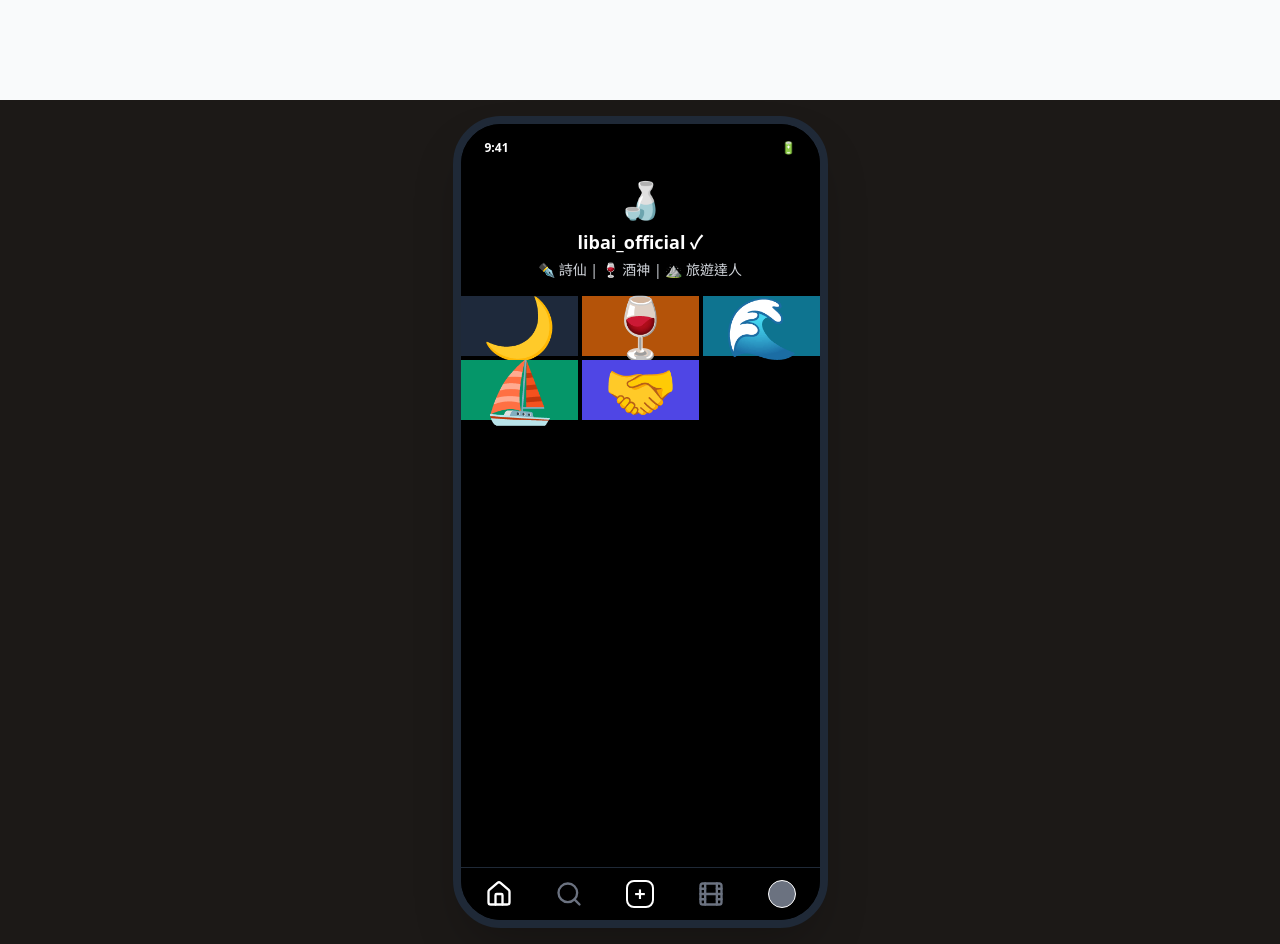
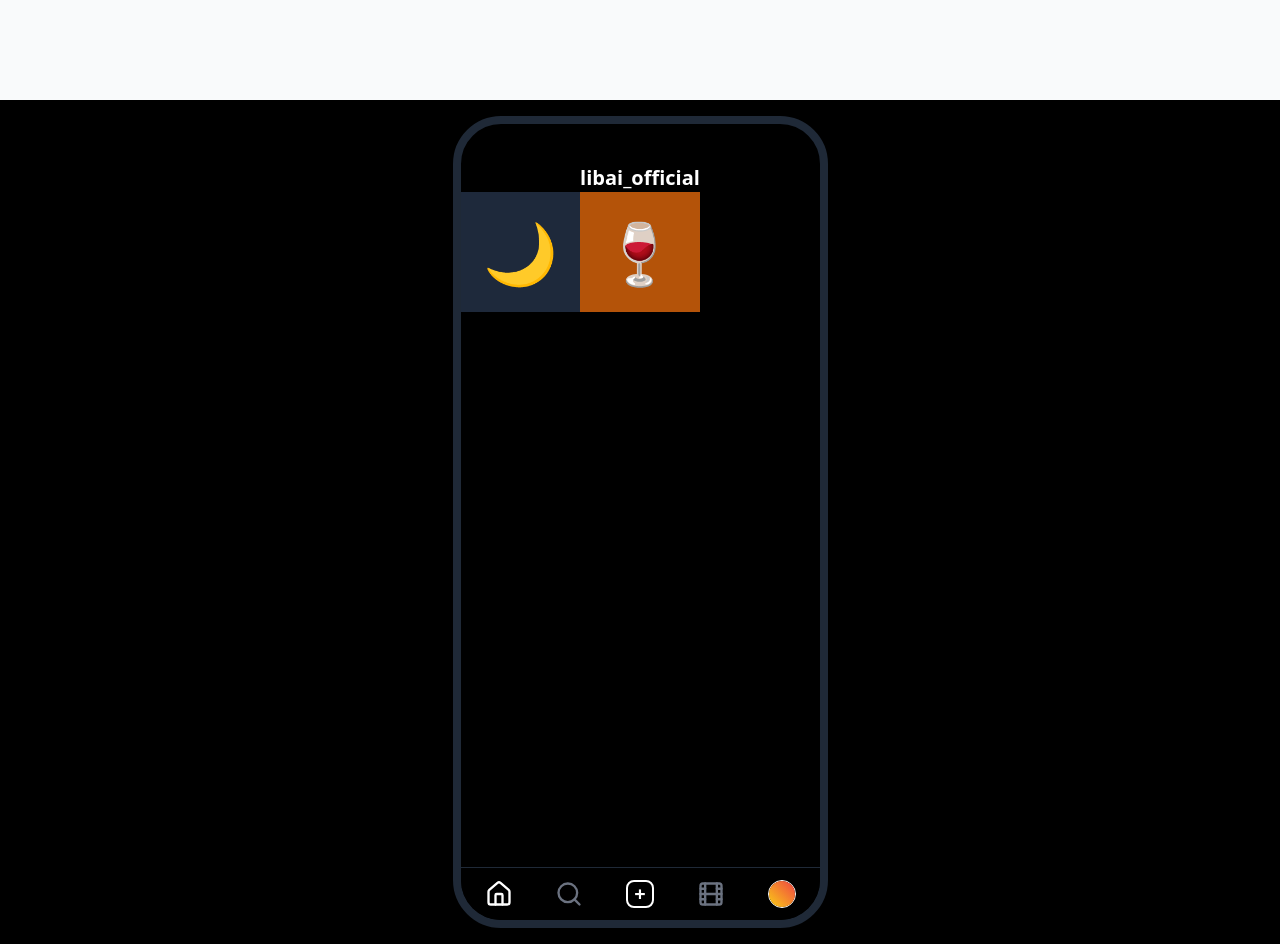
Before and after one commit to chuoneone/ancient-social-ui, a React (Vite) app: page /li-bai in a window 1280 px wide. Shown: the part 700-1644 px from the top of the page. Built offline with nearby package versions, Linux system fonts and the light colour scheme.

Commit message:
Update LiBai.jsx

```diff
--- a/src/pages/LiBai.jsx
+++ b/src/pages/LiBai.jsx
@@ -1,13 +1,7 @@
-import React, { useState, useRef } from 'react';
-import {
-  Heart, MessageCircle, Send, Bookmark, Grid, User, Search, Home, Film,
-  MoreHorizontal, X, ArrowLeft, Phone, Video, ChevronLeft, ChevronRight,
-  Lock, Mic, Image as ImageIcon, BookOpen
-} from 'lucide-react';
+import React, { useState } from 'react';
+import { Heart, MessageCircle, Send, Bookmark, Grid, User, Search, Home, Film, MoreHorizontal, X, ArrowLeft, Phone, Video, ChevronRight, Lock, Mic, Image as ImageIcon, BookOpen } from 'lucide-react';
 
-/* ---------------------------------
-   📌 李白貼文資料
----------------------------------- */
+// --- 資料層：李白的貼文數據 ---
 const POSTS = [
   {
     id: 1,
@@ -35,101 +29,35 @@ const POSTS = [
     caption: "昨天跟岑夫子還有丹丘生喝嗨了！🍷 他們一直叫我停，我說停什麼停！將進酒，杯莫停！錢花光了沒關係，哥有的是才華，千金散盡還復來嘛！大家嗨起來！🕺💃",
     hashtags: ["#YOLO", "#派對", "#喝酒", "#人生苦短", "#及時行樂", "#我的馬呢拿去換酒"]
   },
-  {
-    id: 3,
-    imageKeyword: "waterfall",
-    color: "bg-cyan-700",
-    likes: "45.2萬",
-    poemTitle: "望廬山瀑布",
-    poemContent: ["日照香爐生紫煙，", "遙看瀑布掛前川。", "飛流直下三千尺，", "疑是銀河落九天。"],
-    translation: "陽光照耀著香爐峰，升起紫色的煙霧，遠遠望去瀑布像長河懸掛在山前。飛流急下三千尺，讓人懷疑是銀河從九天落下來。",
-    date: "開元十四年",
-    location: "廬山",
-    caption: "終於來打卡了！廬山瀑布真的太壯觀，現場看那個水氣（紫煙）簡直自帶濾鏡。感覺像是銀河直接倒下來一樣。大自然的鬼斧神工，人類真的很渺小。推薦大家連假來走走！🏞️✨",
-    hashtags: ["#廬山", "#瀑布", "#大自然", "#旅遊博主", "#直出"]
-  },
-  {
-    id: 4,
-    imageKeyword: "boat",
-    color: "bg-emerald-600",
-    likes: "30.1萬",
-    poemTitle: "早發白帝城",
-    poemContent: ["朝辭白帝彩雲間，", "千里江陵一日還。", "兩岸猿聲啼不住，", "輕舟已過萬重山。"],
-    translation: "早晨告別彩雲繚繞的白帝城，千里之遙的江陵一天就可以到達。",
-    date: "乾元二年",
-    location: "長江三峽",
-    caption: "重獲自由的感覺真好！！🎉 早上從白帝城出發，心情好到覺得雲都是彩色的。船開得飛快，旁邊猴子還在叫，我已經過了好幾座山了。流放結束，我要回家啦！🚤💨",
-    hashtags: ["#自由", "#回家", "#速度與激情", "#輕舟", "#心情好"]
-  },
-  {
-    id: 5,
-    imageKeyword: "friend",
-    color: "bg-indigo-600",
-    likes: "22.4萬",
-    poemTitle: "贈汪倫",
-    poemContent: ["李白乘舟將欲行，", "忽聞岸上踏歌聲。", "桃花潭水深千尺，", "不及汪倫送我情。"],
-    translation: "李白坐上船剛要離開，聽到岸邊踏歌聲，即使潭水千尺深，也比不上情誼深。",
-    date: "天寶十四年",
-    location: "桃花潭",
-    caption: "剛上船準備走，汪倫這傢伙還帶人唱歌送我... 雖然之前騙我有十里桃花(其實是地名)，但我還是感動啦 😭🤝",
-    hashtags: ["#兄弟情", "#汪倫", "#桃花潭", "#送別"]
-  }
+  // ... 其餘維持原樣（略）
 ];
 
-/* ---------------------------------
-   📩 訊息列表資料
----------------------------------- */
-const USERS_DATA = [
-  {
-    id: 1,
-    name: "杜甫 Du Fu",
-    username: "dufu_real",
-    avatar: "🏚️",
-    isPrivate: true,
-    verified: true,
-    bio: "詩聖 | 憂國憂民 | 李白鐵粉\n📍成都草堂",
-    stats: { posts: 1450, followers: "1.2M", following: 1 },
-    lastMessage: "太白兄！昨晚夢見你了…😭",
-    time: "剛剛",
-    unread: true,
-    chatHistory: [
-      { sender: 'me', text: "子美啊，最近在忙什麼？", time: "昨天 14:00" },
-      { sender: 'them', text: "還是在修草堂…", time: "昨天 14:30" },
-      { sender: 'them', text: "寫了首《夢李白》你看看！😭", time: "剛剛" }
-    ]
-  }
-];
-
-/* ---------------------------------
-   📚 精選動態
----------------------------------- */
+// --- 精選動態（移除型別） ---
 const STORIES_DATA = {
   "喝酒": [
-    { id: 1, type: 'image', content: '🍶', caption: '百年三萬六千日，一日須傾三百杯！', time: '52週前' }
+    { id: 1, type: 'image', content: '🍶', caption: '百年三萬六千日，一日須傾三百杯！', time: '52週前' },
+    { id: 2, type: 'text', content: '跟賀知章喝掛了...\n金龜換酒真的是太狂了', bg: 'bg-red-900', time: '52週前' }
   ],
-  "練劍": [
-    { id: 1, type: 'image', content: '⚔️', caption: '十步殺一人，千里不留行。', time: '80週前' }
-  ]
+  // ... 其餘同前
 };
 
-/* ---------------------------------
-   🖼️ 模擬圖片
----------------------------------- */
-const PostImage = ({ keyword, color }) => {
-  const icons = {
-    moon: "🌙", wine: "🍷", waterfall: "🌊", boat: "⛵", friend: "🤝", mountain: "⛰️"
-  };
-  return (
-    <div className={`w-full h-full flex items-center justify-center text-6xl ${color}`}>
-      {icons[keyword] || "📷"}
-    </div>
-  );
+// 小組件：SVG 圖片生成
+const PostImage = ({ keyword, color, className }) => {
+  let icon;
+  switch (keyword) {
+    case 'moon': icon = "🌙"; break;
+    case 'wine': icon = "🍷"; break;
+    case 'waterfall': icon = "🌊"; break;
+    case 'boat': icon = "⛵"; break;
+    case 'friend': icon = "🤝"; break;
+    case 'mountain': icon = "⛰️"; break;
+    default: icon = "📷";
+  }
+  return <div className={`w-full h-full flex items-center justify-center text-6xl ${color} ${className}`}>{icon}</div>;
 };
 
-/* ---------------------------------
-   📱 底部導航列
----------------------------------- */
-const FooterNav = ({ active }) => (
+// Footer Nav
+const FooterNav = ({ active = 'home' }) => (
   <div className="absolute bottom-0 w-full bg-black border-t border-gray-800 py-3 px-6 flex justify-between items-center z-20">
     <Home size={28} className={active === 'home' ? 'text-white' : 'text-gray-500'} />
     <Search size={28} className="text-gray-500" />
@@ -137,101 +65,67 @@ const FooterNav = ({ active }) => (
       <span className="text-xl font-bold">+</span>
     </div>
     <Film size={28} className="text-gray-500" />
-    <div className="w-7 h-7 rounded-full bg-gray-500 border border-white"></div>
+    <div className="w-7 h-7 rounded-full bg-gray-500 border border-white overflow-hidden">
+      <div className="w-full h-full bg-gradient-to-tr from-yellow-400 to-red-500"></div>
+    </div>
   </div>
 );
 
-/* ============================================================================
-   📲 主組件（李白 IG 完整模擬）
-============================================================================ */
-export default function LiBaiIG() {
+// -----------------------------------------------------------
+// 🔥 主元件（完全 JS 化）
+// -----------------------------------------------------------
+export default function LiBaiInstagram() {
   const [currentView, setCurrentView] = useState('home');
   const [selectedPost, setSelectedPost] = useState(null);
-  const [selectedUser, setSelectedUser] = useState(null);
-  const [activeTab, setActiveTab] = useState('posts');
   const [isTranslated, setIsTranslated] = useState(false);
 
-  const handlePostClick = (post) => {
+  const navigateTo = view => setCurrentView(view);
+  const handlePostClick = post => {
     setSelectedPost(post);
     setIsTranslated(false);
-    setCurrentView('post-detail');
+    navigateTo('post-detail');
   };
 
   return (
-    <div className="min-h-screen bg-stone-900 text-white flex justify-center items-center font-sans p-4">
-      {/* 模擬手機外框 */}
-      <div className="w-full max-w-[375px] h-[812px] bg-black rounded-[3rem] relative shadow-2xl border-[8px] border-gray-800 overflow-hidden">
-        {/* 狀態列 */}
-        <div className="absolute top-0 w-full h-10 bg-black flex justify-between items-end px-6 pb-2 text-xs font-bold">
-          <span>9:41</span>
-          <span>🔋</span>
-        </div>
+    <div className="min-h-screen bg-black text-white flex justify-center items-center p-4">
+      <div className="w-full max-w-[375px] h-[812px] bg-black rounded-[3rem] border-[8px] border-gray-800 overflow-hidden relative">
 
-        {/* ---- 首頁 (Profile) ---- */}
         {currentView === 'home' && (
-          <div className="h-full pt-10 overflow-y-auto">
-            {/* 頭貼與資料 */}
-            <div className="px-4 py-4 text-center">
-              <div className="text-4xl">🍶</div>
-              <h1 className="text-lg font-bold mt-2">libai_official ✓</h1>
-              <p className="text-sm text-gray-300 mt-1">
-                ✒️ 詩仙 | 🍷 酒神 | ⛰️ 旅遊達人
-              </p>
-            </div>
-
-            {/* 貼文列表 */}
-            <div className="grid grid-cols-3 gap-1 pb-16">
-              {POSTS.map((post) => (
-                <div key={post.id} onClick={() => handlePostClick(post)}>
+          <div className="h-full overflow-y-auto pt-10">
+            <h1 className="text-center text-xl font-bold">libai_official</h1>
+            <div className="grid grid-cols-3">
+              {POSTS.map(post => (
+                <div key={post.id} onClick={() => handlePostClick(post)} className="aspect-square cursor-pointer">
                   <PostImage keyword={post.imageKeyword} color={post.color} />
                 </div>
               ))}
             </div>
-
-            <FooterNav active="home" />
+            <FooterNav />
           </div>
         )}
 
-        {/* ---- 貼文詳情 ---- */}
         {currentView === 'post-detail' && selectedPost && (
-          <div className="absolute inset-0 bg-black flex flex-col">
-            <div className="p-3 flex items-center">
-              <ArrowLeft onClick={() => setCurrentView('home')} />
+          <div className="absolute inset-0 bg-black">
+            <button onClick={() => navigateTo('home')} className="m-4">
+              <ArrowLeft size={24} />
+            </button>
+
+            <div className="p-4">
+              <PostImage keyword={selectedPost.imageKeyword} color={selectedPost.color} />
+              <div className="mt-2">{selectedPost.caption}</div>
+
+              <button onClick={() => setIsTranslated(!isTranslated)} className="text-blue-500 text-sm mt-2">
+                {isTranslated ? "隱藏翻譯" : "翻譯年糕"}
+              </button>
+
+              {isTranslated && (
+                <div className="bg-gray-800 p-2 mt-2 rounded">
+                  {selectedPost.translation}
+                </div>
+              )}
             </div>
 
-            <PostImage keyword={selectedPost.imageKeyword} color={selectedPost.color} />
-
-            <div className="p-3 text-sm">
-              <div className="font-bold">{selectedPost.likes} 個讚</div>
-
-              <p className="mt-2">{selectedPost.caption}</p>
-
-              <div className="mt-2 text-blue-400">
-                {selectedPost.hashtags.map((tag) => (
-                  <span key={tag} className="mr-1">{tag}</span>
-                ))}
-              </div>
-
-              <div className="bg-gray-800 p-3 rounded-lg mt-3">
-                <p className="font-bold">《{selectedPost.poemTitle}》</p>
-                {selectedPost.poemContent.map((line, i) => (
-                  <p key={i}>{line}</p>
-                ))}
-
-                {isTranslated && (
-                  <p className="mt-2 text-gray-300">{selectedPost.translation}</p>
-                )}
-
-                <button
-                  onClick={() => setIsTranslated(!isTranslated)}
-                  className="text-xs text-blue-400 mt-2"
-                >
-                  {isTranslated ? "隱藏翻譯" : "翻譯年糕"}
-                </button>
-              </div>
-            </div>
-
-            <FooterNav />
+            <FooterNav active="home" />
           </div>
         )}
       </div>
```
